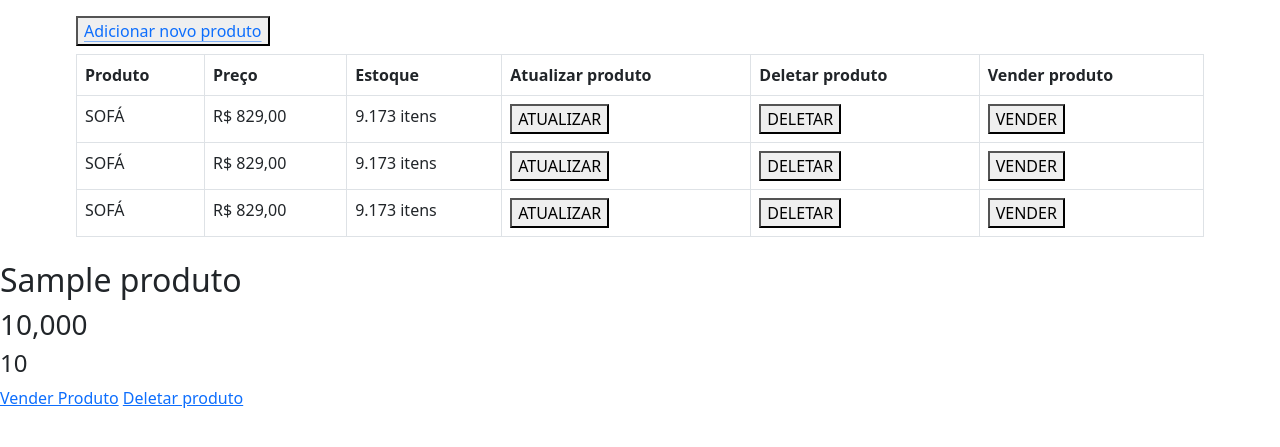
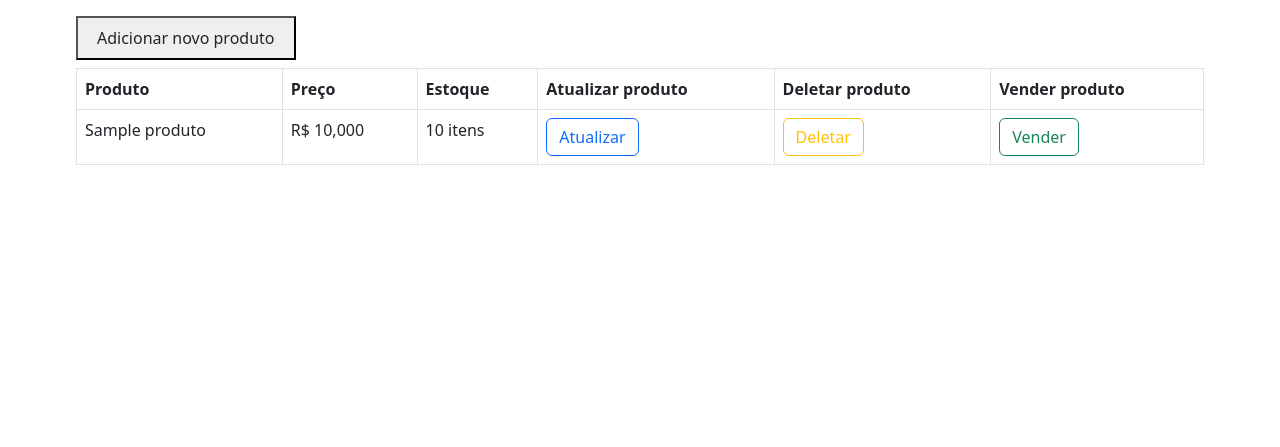
Before and after one commit to vitorkayron/crm-django, a Django app: page / in a window 1280 px wide. Shown: the part 202-649 px from the top of the page. Run offline with Django 4.2, Linux system fonts and the light colour scheme; tables that the repository leaves empty hold one stand-in row (values such as "Sample post").

Commit message:
Add New Btn Layout

```diff
--- a/app/templates/home.html
+++ b/app/templates/home.html
@@ -28,7 +28,7 @@ Video
 </header>
 <main class="container-fluid my-2 table-responsive" style="width:90% ;">
     <button class="my-2">
-        <a class="icon-link color-" href="{% url 'novo_produto' %}">
+        <a class="icon-link btn" href="{% url 'novo_produto' %}">
             Adicionar novo produto
         </a>
     </button>
@@ -44,58 +44,29 @@ Video
             </tr>
         </thead>
         <tbody>
+            {% for produto in produtos %}
             <tr>
-                <td>SOFÁ</td>
-                <td> R$ 829,00</td>
-                <td>9.173 itens</td>
+                <td>{{ produto.nome }}</td>
+                <td> R$ {{ produto.valor }}</td>
+                <td>{{ produto.quantidade_estoque }} itens</td>
                 <td>
-                    <button>ATUALIZAR</button>
+                    <a class="btn btn-outline-primary" href="{% url 'atualizar_produto' produto.id %}">Atualizar</a>
                 </td>
                 <td>
-                    <button>DELETAR</button>
+                    <a class="btn btn-outline-warning" href="{% url 'deletar_produto' produto.id %}">Deletar</a>
                 </td>
                 <td>
-                    <button>VENDER</button>
+                    <a class="btn btn-outline-success" href="{% url 'venda' produto.id %}">Vender</a>
                 </td>
             </tr>
-            <tr>
-                <td>SOFÁ</td>
-                <td> R$ 829,00</td>
-                <td>9.173 itens</td>
-                <td>
-                    <button>ATUALIZAR</button>
-                </td>
-                <td>
-                    <button>DELETAR</button>
-                </td>
-                <td>
-                    <button>VENDER</button>
-                </td>
-            </tr>
-            <tr>
-                <td>SOFÁ</td>
-                <td> R$ 829,00</td>
-                <td>9.173 itens</td>
-                <td>
-                    <button class="align-center">ATUALIZAR</button>
-                </td>
-                <td>
-                    <button>DELETAR</button>
-                </td>
-                <td>
-                    <button>VENDER</button>
-                </td>
-            </tr>
+            {% endfor %}
         </tbody>
     </table>
 </main>
 
-{% for produto in produtos %}
-  <h2>{{ produto.nome }}</h2>
-  <h3>{{ produto.valor }}</h3>
-  <h4>{{ produto.quantidade_estoque }}</h4>
-  <a href="{% url 'venda' produto.id %}">Vender Produto</a>
-  <a href="{% url 'deletar_produto' produto.id %}">Deletar produto</a>
-{% endfor %}
+
+  <h2></h2>
+  <h4></h4>
+
 
 {% endblock %}
--- a/templates/static/css/novo_produto.css
+++ /dev/null
@@ -1,3 +0,0 @@
-.feio {
-    color: blue;
-}
```
